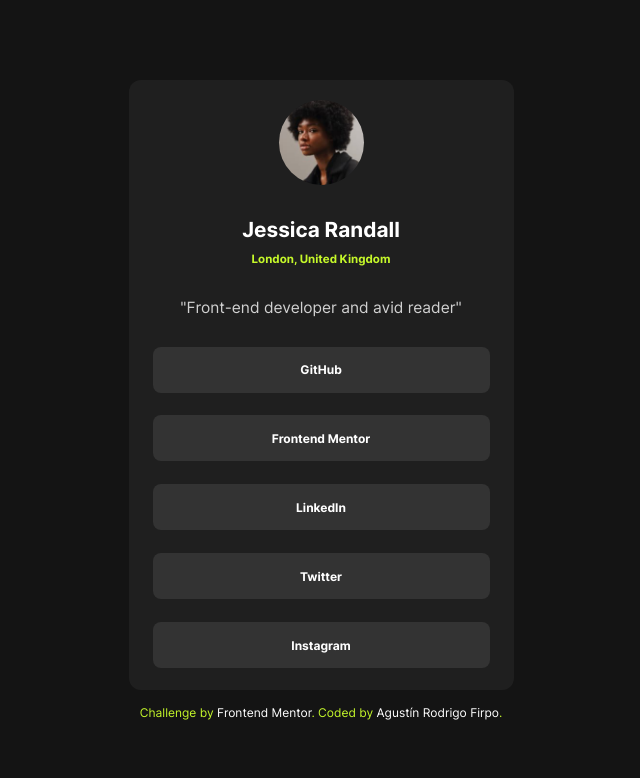
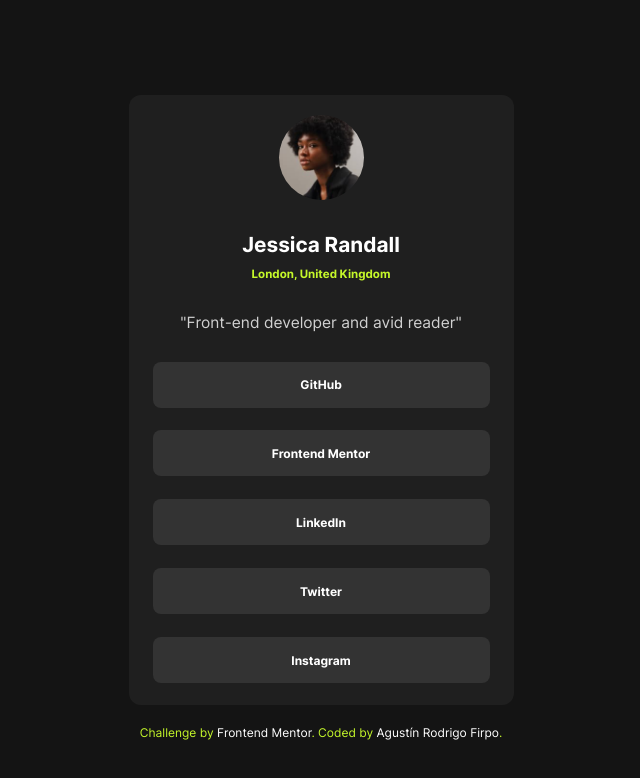
Before and after one commit to Arfirpo/social-links-profile-main, a plain HTML site: page index.html in a window 1280 px wide. Shown: the whole page, without its empty margins (319-959 px from the left). Drawn offline with Linux system fonts and the light colour scheme.

Commit message:
challenge completed 1.5

```diff
--- a/assets/style.css
+++ b/assets/style.css
@@ -42,6 +42,7 @@ body {
 .card-container {
   display: flex;
   flex-direction: column;
+  position: relative;
   gap: 1.875rem;
   min-width: 17.625rem;
   width: 88%;
@@ -66,6 +67,7 @@ body {
   align-items: center;
   justify-content: space-between;
   text-align: center;
+
 }
 
 .user__profile-avatar {
@@ -140,9 +142,11 @@ li {
 /*  FOOTER  */
 
 .attribution {
-  min-width: 17.625rem;
-  width: 88%;
-  max-width: 26.5625rem;
+  position: absolute;
+  bottom: -2.1875rem;
+  left: 0;
+  right: 0;
+  margin: 0 auto;
   font-size: 0.56rem;
   text-align: center;
   @media (min-width: 23.5rem) {
--- a/index.html
+++ b/index.html
@@ -49,8 +49,7 @@
           <li><a href="">Instagram</a></li>
         </ul>
       </section>
-    </main>
-    <footer class="attribution">
+      <div class="attribution">
         <p>
           Challenge by
           <a href="https://www.frontendmentor.io?ref=challenge" target="_blank"
@@ -60,7 +59,8 @@
             >Agustín Rodrigo Firpo</a
           >.
         </p>
-    </footer>
-    <script src="./assets/main.js"></script>
+      </div>
+    </main>
+
   </body>
 </html>
```
Lines whose indentation alone changed are shown as unchanged.
